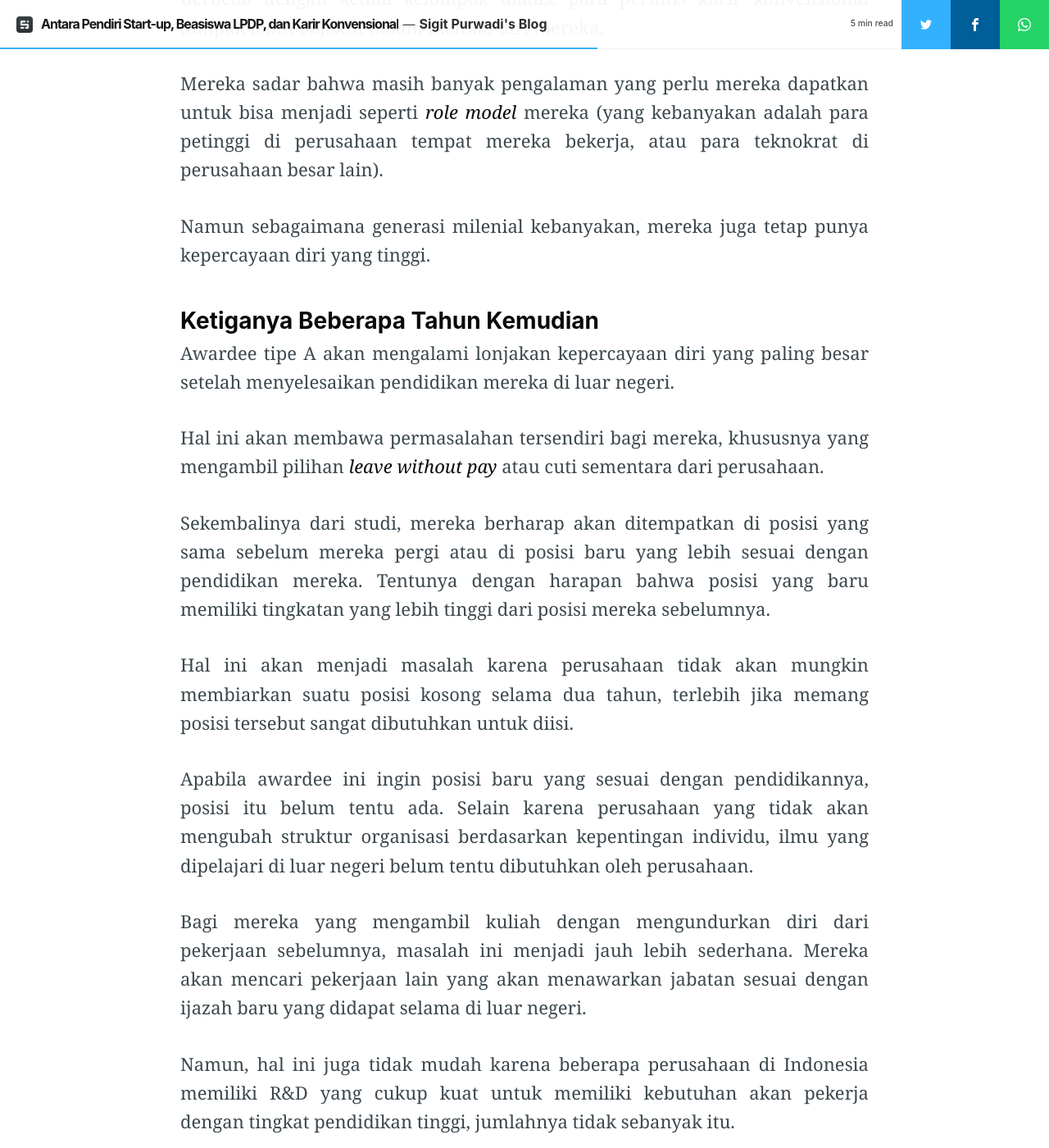
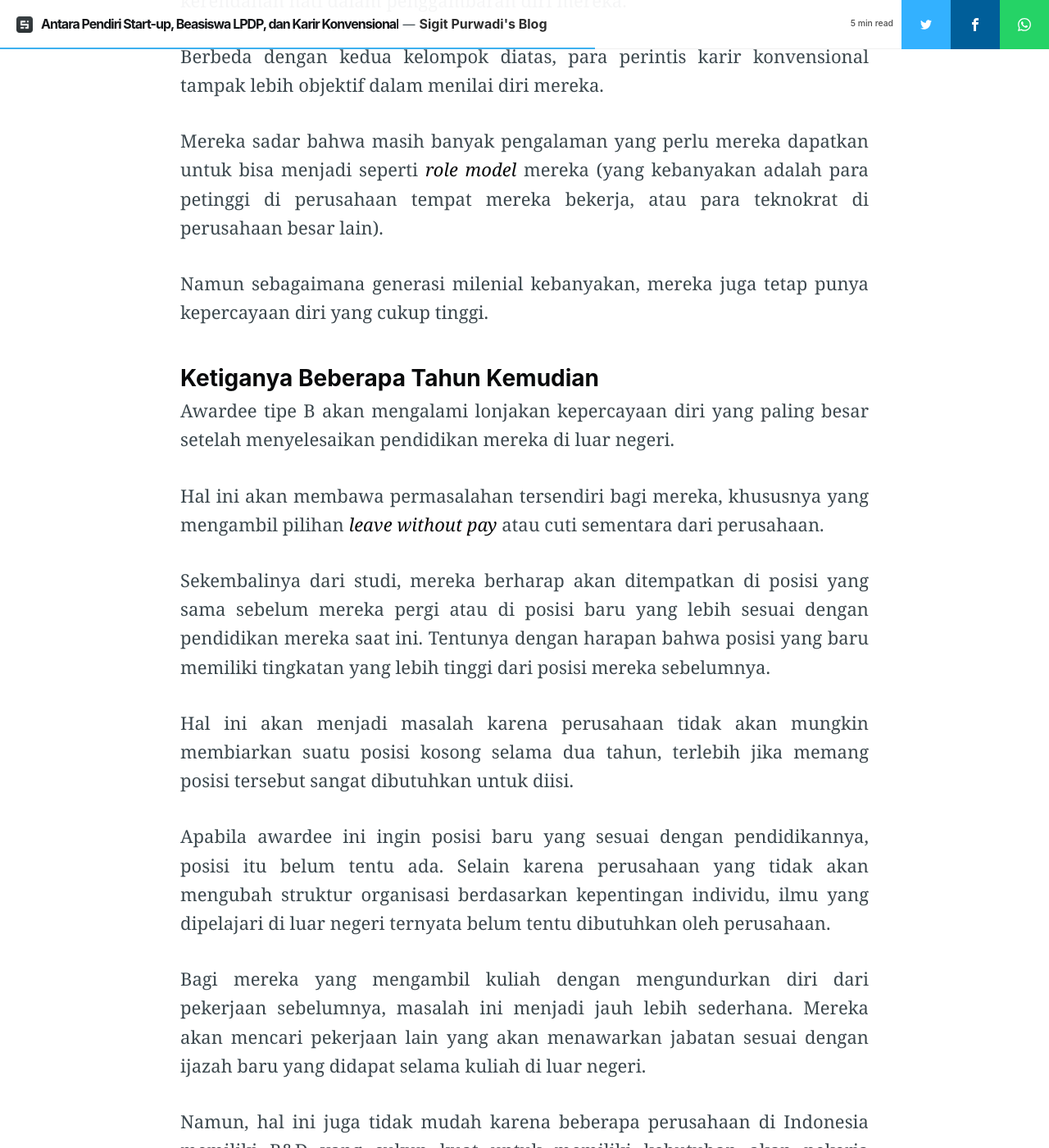
Before and after one commit to spurwadi2/v2, a Jekyll site: the page built from _posts/2019-02-01-startup-beasiswa-karir.md, in a window 1280 px wide and 1400 px high, scrolled down 4771 px. Shown: the whole window at 82% size. Built offline with Jekyll 4.4.1, drawn with Linux system fonts in a browser that asks for light colours; nearby versions of some CDN libraries; comment, search, counter and statistics services are not loaded; some of the changed text lies outside the part shown.

Commit message:
Update blog post

```diff
--- a/_posts/2019-02-01-startup-beasiswa-karir.md
+++ b/_posts/2019-02-01-startup-beasiswa-karir.md
@@ -47,11 +47,11 @@
 
 *Awardee A* umumnya langsung melanjutkan kuliah setelah menyelesaikan studi S1. Kalau pun mereka sudah bekerja sebelumnya, tipe ini lebih memilih untuk mengundurkan diri dari pekerjaan demi pendidikan.
 
-Mereka cenderung lebih selektif dalam mencari pekerjaan, terutama yang benar-benar sesuai dengan bidang keilmuan yang mereka tekuni. Awardee yang memilih karir sebagai pengajar juga dikategorikan dalam tipe ini.
+Mereka cenderung lebih selektif dalam mencari pekerjaan, terutama untuk pekerjaan yang benar-benar sesuai dengan bidang keilmuan yang mereka tekuni. Awardee yang memilih karir sebagai pengajar juga dikategorikan dalam tipe ini.
 
 Berbeda dari tipe A, *Awardee B* akan mengambil beasiswa setelah bekerja beberapa tahun. Keputusan ini diambil untuk mempercepat kenaikan tingkat dalam tangga karirnya. Mereka memiliki ekspektasi yang sangat tinggi untuk dipromosikan oleh perusahaannya setelah kembali dari luar negeri.
 
-Jika sudah bekerja di perusahaan atau instansi yang cukup bonafit, awardee tipe ini lebih memilih cuti tanpa dibayar daripada harus mengundurkan diri dari pekerjaan. Tipe inilah yang selanjutnya akan dibahas dan dibandingkan dengan pendiri start-up dan perintis karir konvensional.
+Apabila mereka sudah bekerja di perusahaan atau instansi yang cukup bonafit, awardee tipe ini lebih memilih cuti tanpa dibayar daripada harus mengundurkan diri dari pekerjaan. Tipe inilah yang selanjutnya akan saya bahas dan membandingkannya dengan pendiri start-up maupun para perintis karir konvensional.
 
 ### Pendiri Start-up dan Perintis Karir Konvensional
 
@@ -61,27 +61,27 @@
 
 Kental dengan nuansa narsistik, mereka akan langsung berbicara tentang ide-ide besar seakan-akan hanya mereka lah *"sang anak terpilih"* yang mampu menyelesaikannya.
 
-Nuansa narsistik itu tetap akan kamu rasakan ketika kamu berbicara dengan para awardee tipe B yang akan berangkat bulan depan ke Inggris atau Amerika. Namun, meskipun mereka terbukti memiliki kemampuan menjadi mahasiswa di universitas ternama dunia, kamu akan tetap dapat meraba kerendahan hati dalam penggambaran diri mereka.
+Nuansa narsistik itu tetap akan kamu rasakan ketika kamu berbicara dengan para awardee tipe B yang akan berangkat bulan depan ke Inggris atau Amerika. Akan tetapi, meskipun mereka terbukti memiliki kemampuan menjadi mahasiswa di universitas ternama dunia, kamu akan tetap dapat meraba kerendahan hati dalam penggambaran diri mereka.
 
 Berbeda dengan kedua kelompok diatas, para perintis karir konvensional tampak lebih objektif dalam menilai diri mereka.
 
 Mereka sadar bahwa masih banyak pengalaman yang perlu mereka dapatkan untuk bisa menjadi seperti *role model* mereka (yang kebanyakan adalah para petinggi di perusahaan tempat mereka bekerja, atau para teknokrat di perusahaan besar lain).
 
-Namun sebagaimana generasi milenial kebanyakan, mereka juga tetap punya kepercayaan diri yang tinggi.
+Namun sebagaimana generasi milenial kebanyakan, mereka juga tetap punya kepercayaan diri yang cukup tinggi.
 
 ### Ketiganya Beberapa Tahun Kemudian
 
-Awardee tipe A akan mengalami lonjakan kepercayaan diri yang paling besar setelah menyelesaikan pendidikan mereka di luar negeri.
+Awardee tipe B akan mengalami lonjakan kepercayaan diri yang paling besar setelah menyelesaikan pendidikan mereka di luar negeri.
 
 Hal ini akan membawa permasalahan tersendiri bagi mereka, khususnya yang mengambil pilihan *leave without pay* atau cuti sementara dari perusahaan.
 
-Sekembalinya dari studi, mereka berharap akan ditempatkan di posisi yang sama sebelum mereka pergi atau di posisi baru yang lebih sesuai dengan pendidikan mereka. Tentunya dengan harapan bahwa posisi yang baru memiliki tingkatan yang lebih tinggi dari posisi mereka sebelumnya.
+Sekembalinya dari studi, mereka berharap akan ditempatkan di posisi yang sama sebelum mereka pergi atau di posisi baru yang lebih sesuai dengan pendidikan mereka saat ini. Tentunya dengan harapan bahwa posisi yang baru memiliki tingkatan yang lebih tinggi dari posisi mereka sebelumnya.
 
 Hal ini akan menjadi masalah karena perusahaan tidak akan mungkin membiarkan suatu posisi kosong selama dua tahun, terlebih jika memang posisi tersebut sangat dibutuhkan untuk diisi.
 
-Apabila awardee ini ingin posisi baru yang sesuai dengan pendidikannya, posisi itu belum tentu ada. Selain karena perusahaan yang tidak akan mengubah struktur organisasi berdasarkan kepentingan individu, ilmu yang dipelajari di luar negeri belum tentu dibutuhkan oleh perusahaan.
+Apabila awardee ini ingin posisi baru yang sesuai dengan pendidikannya, posisi itu belum tentu ada. Selain karena perusahaan yang tidak akan mengubah struktur organisasi berdasarkan kepentingan individu, ilmu yang dipelajari di luar negeri ternyata belum tentu dibutuhkan oleh perusahaan.
 
-Bagi mereka yang mengambil kuliah dengan mengundurkan diri dari pekerjaan sebelumnya, masalah ini menjadi jauh lebih sederhana. Mereka akan mencari pekerjaan lain yang akan menawarkan jabatan sesuai dengan ijazah baru yang didapat selama di luar negeri.
+Bagi mereka yang mengambil kuliah dengan mengundurkan diri dari pekerjaan sebelumnya, masalah ini menjadi jauh lebih sederhana. Mereka akan mencari pekerjaan lain yang akan menawarkan jabatan sesuai dengan ijazah baru yang didapat selama kuliah di luar negeri.
 
 Namun, hal ini juga tidak mudah karena beberapa perusahaan di Indonesia memiliki R&D yang cukup kuat untuk memiliki kebutuhan akan pekerja dengan tingkat pendidikan tinggi, jumlahnya tidak sebanyak itu.
 
```
Also changed, not shown: other parts of _posts/2019-02-01-startup-beasiswa-karir.md (+9 -9 lines).
